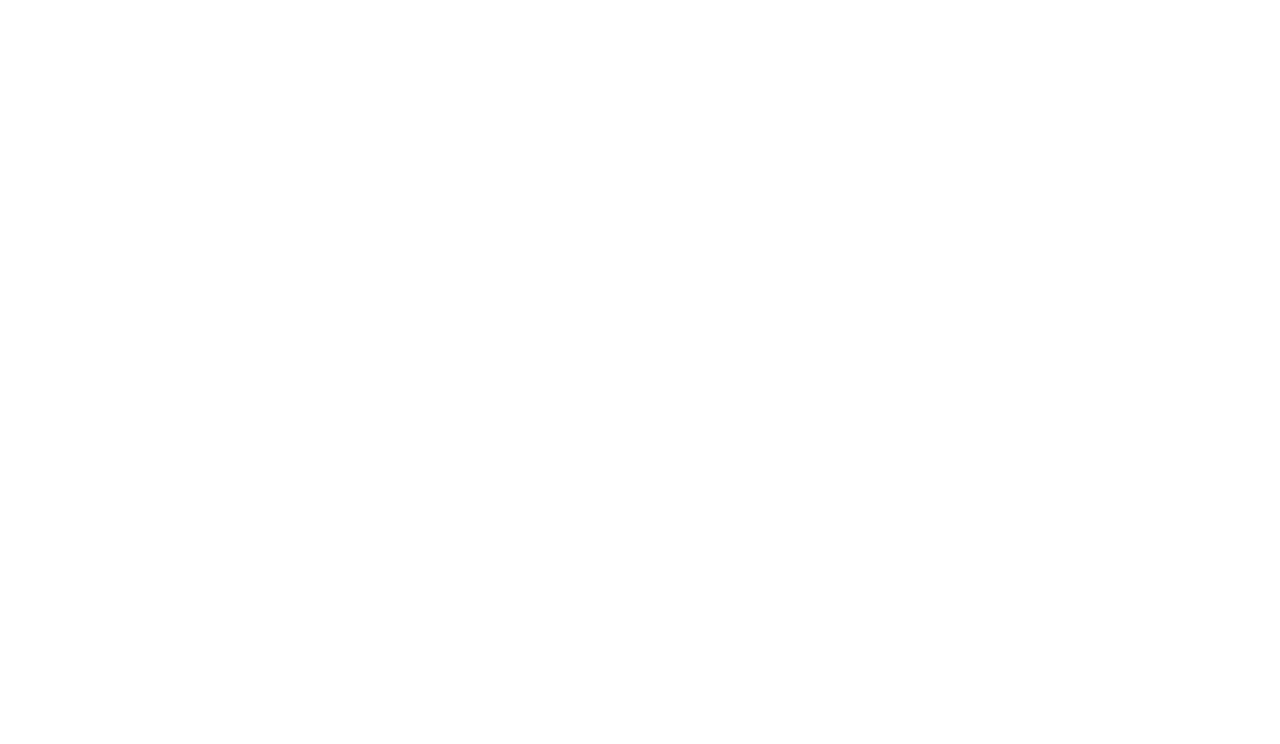
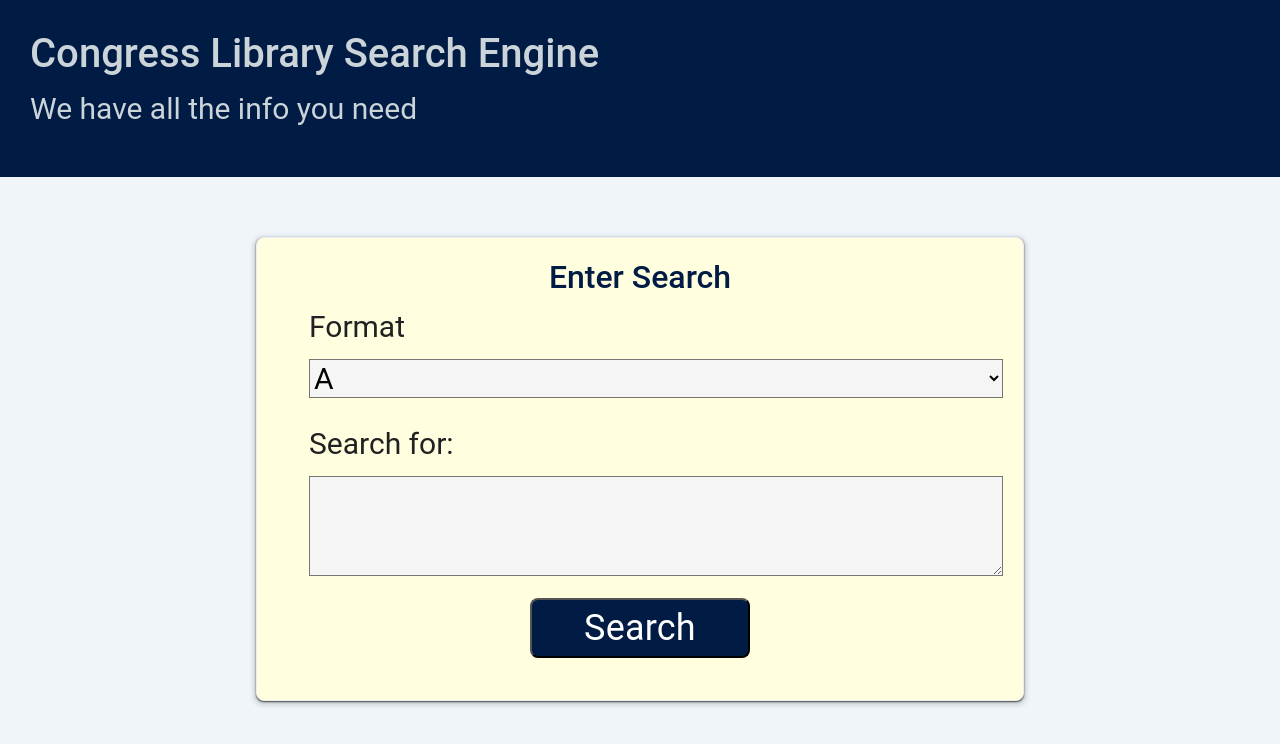
Before and after one commit to Truecoding4life/silence-in-library, a plain HTML site: page index.html in a window 1280 px wide. Drawn offline with nearby package versions, Linux system fonts and the light colour scheme.

Commit message:
first html page added

```diff
--- a/asset/styles.css
+++ b/asset/styles.css
@@ -0,0 +1,84 @@
+*,
+*::before,
+*::after {
+  box-sizing: border-box;
+}
+
+body {
+  font-size: 30px;
+  font-family: "Roboto", sans-serif;
+  background-color: #eff5f8;
+  color: #001b44;
+}
+
+h2,
+h3 {
+  text-align: center;
+}
+
+li {
+  list-style: none;
+  margin-top: 20px;
+  display: block;
+}
+
+button {
+  background-color: #001b44;
+  border-radius: 8px;
+  color: #fff;
+  cursor: pointer;
+  font-size: 1.2em;
+  letter-spacing: 0.21px;
+  line-height: 16px;
+  max-width: 255px;
+  padding: 20px 52px;
+  text-align: center;
+  transition-duration: 0.15s;
+  transition-property: background-color;
+  transition-timing-function: linear;
+  margin: 0.6em auto;
+  display: block;
+}
+
+label {
+  color: #212121;
+}
+
+select {
+  font-size: 30px;
+  width: 100%;
+  margin-top: 10px;
+  background-color: whitesmoke;
+}
+
+.card {
+  background-color:	#FFFFE0;
+  border: 1px solid #eceff1;
+  border-radius: 8px;
+  box-shadow: rgba(60, 64, 67, 2) 0 1px 2px 0,
+    rgba(60, 64, 67, 0.15) 0 2px 4px 3px;
+  margin: 60px auto;
+  padding: 20px;
+  width: 60vw;
+  display: block;
+}
+
+.card::after {
+  content: " ";
+  display: block;
+  clear: both;
+}
+
+#msg {
+  display: block;
+  min-height: 100px;
+  width: 100%;
+  margin-top: 10px;
+  background-color: whitesmoke;
+}
+
+header {
+    padding: 30px;
+    background-color: #001b44;
+    color: #cad4d9;
+}
--- a/index.html
+++ b/index.html
@@ -9,7 +9,35 @@
     <title>Congress Library</title>
 </head>
 <body>
-
-    <script src="./asset/script.js"></script>
+<header>
+    <h1> Congress Library Search Engine</h1>
+    <p> We have all the info you need</p>
+</header>
+<main>
+    <section>
+        <div class="card">
+            <h2>Enter Search</h2>
+            <form>
+              <ul>
+                  <label for="grade">Format</label>
+                  <select id="grades">
+                    <option value="A">A</option>
+                    <option value="B">B</option>
+                    <option value="C">C</option>
+                    <option value="D">D</option>
+                  </select>
+                </li>
+                <li>
+                  <label for="msg">Search for:</label>
+                  <textarea id="msg" name="comments"></textarea>
+                </li>
+              </ul>
+              <button id="save">Search</button>
+            </form>
+            <h3 class="message"></h3>
+          </div>
+    </section>
+</main>
+    <script src="./asset/js/script.js"></script>
 </body>
 </html>
```
Also changed, not shown: asset/js/script.js (added), 1 other file.
